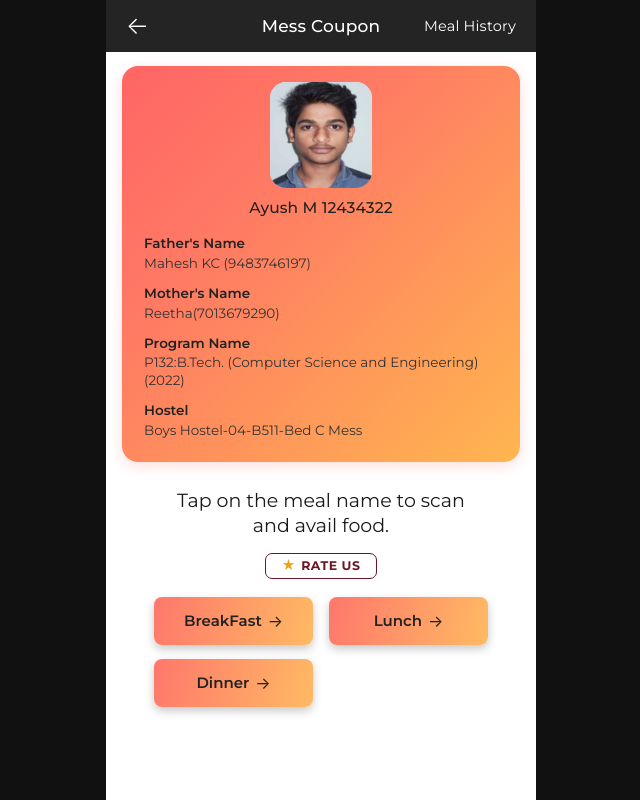
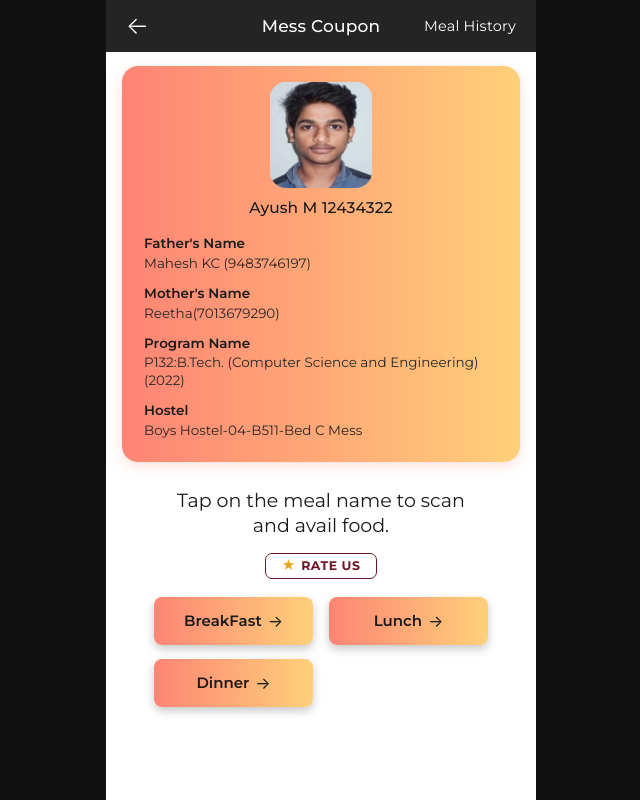
Before and after one commit to monishyalamuri07-tech/mess, a plain HTML site: page index.html in a window 1280 px wide. Shown: the whole page, without its empty margins (319-959 px from the left). Drawn offline with Linux system fonts and the light colour scheme.

Commit message:
Match card gradient and hostel detail text colors 100% to original reference image

```diff
--- a/index.html
+++ b/index.html
@@ -65,10 +65,10 @@ button,input{font:inherit}
 }
 .coupon-card{
     margin:0 0 10px;
-    background:linear-gradient(135deg, #ff6565 0%, #ff7b63 35%, #ffb64f 100%);
+    background:linear-gradient(to right, #fe8475 0%, #ffa976 50%, #fed07a 100%);
     border-radius:16px;
     padding:16px 18px 22px;
-    box-shadow:0 4px 14px rgba(255,107,101,.22);
+    box-shadow:0 4px 14px rgba(254,132,117,.25);
     box-sizing:border-box;
 }
 .coupon-photo{
@@ -91,14 +91,14 @@ button,input{font:inherit}
     font-weight:500;
     line-height:1.25;
     margin-bottom:18px;
-    color:#222222;
+    color:#1a1a1a;
     letter-spacing:0.1px;
 }
 .detail{
     font-size:13.5px;
     line-height:1.32;
     margin:0 0 12px;
-    color:#333333;
+    color:#262626;
     text-align:left;
     padding-left:4px;
 }
@@ -107,7 +107,7 @@ button,input{font:inherit}
     margin-bottom:2px;
     font-size:13.5px;
     font-weight:600;
-    color:#222222;
+    color:#1a1a1a;
 }
 .detail:last-child{margin-bottom:0}
 
@@ -156,10 +156,10 @@ button,input{font:inherit}
     height:48px;
     border:none;
     border-radius:8px;
-    background:linear-gradient(105deg, #ff776b 0%, #ffba63 100%);
+    background:linear-gradient(to right, #fe8574 0%, #fed07a 100%);
     box-shadow:0 4px 10px rgba(0,0,0,.22);
     font-size:15px;
-    color:#222222;
+    color:#1a1a1a;
     font-weight:600;
     cursor:pointer;
     display:flex;
--- a/sw.js
+++ b/sw.js
@@ -1,4 +1,4 @@
-const CACHE = "mess-pass-v28";
+const CACHE = "mess-pass-v29";
 
 const ASSETS = [
     "./",
```
